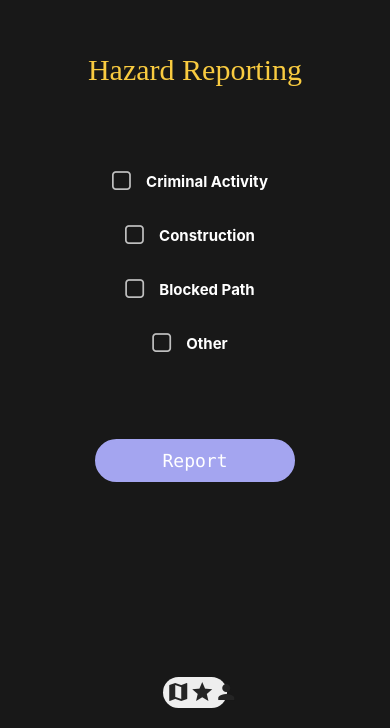
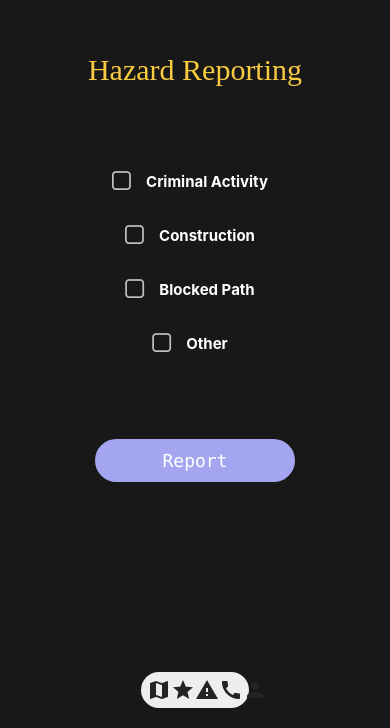
Before and after one commit to chloeegong/Lightguard, a React Native app: screen /Hazard in a window 390 px wide. Shown: the part 116-844 px from the top of the page. Built offline with nearby package versions, Linux system fonts and the light colour scheme.

Commit message:
fixing call button and navbar

```diff
--- a/CallEmergServicesPage.js
+++ b/CallEmergServicesPage.js
@@ -1,5 +1,6 @@
 //jocelyn
 import { Button, ThemeProvider, Input } from '@rneui/themed';
+import { StyleSheet, View, TouchableOpacity, wrap } from "react-native";
 import Icon from 'react-native-vector-icons/FontAwesome';
 import axios from 'axios';
 import React, {useState} from 'react';
@@ -35,7 +36,8 @@ export default function CallEmergServicesPage({ navigation }) {
 //creating simple button for the application
 //onPress uses the initiateCall function to fetch api
     return (
-
+      //This view encapsulates all of our elements
+      <View style={styles.container}>
         <Button
           title="Call the Emergency Number"
           buttonStyle={{
@@ -47,13 +49,26 @@ export default function CallEmergServicesPage({ navigation }) {
           containerStyle={{
             bottom: "2%",
             width: 200,
-            marginHorizontal: 110,
+            marginHorizontal: 700,
             marginVertical: 350,
           }}
           onPress={() => {
             handleCall();
           }}
           titleStyle={{ fontFamily: "Menlo", fontSize: 18 }} />
+        </View>
       );
 
 };
+//Styling used for the view everything is incapsulated in
+const styles = StyleSheet.create({
+  container: {
+    flex: 1,
+    flexDirection: "column",
+    alignItems: "flex-start",
+    changeDirection: "inherit",
+    backgroundColor: "#181818",
+    alignItems: "center",
+    //justifyContent: "space-around",
+  },
+});
--- a/NavBar.js
+++ b/NavBar.js
@@ -36,6 +36,16 @@ export default function NavBar() {
                     <Icon name = "star"/>
                 </Pressable>
 
+                {/* Jocelyn */}
+                {/* Adds safety button to navbar */}
+                <Pressable onPress={() => {navigation.navigate("SafetyButton");}}>
+                    <Icon name = "warning"/>
+                </Pressable>
+
+                <Pressable onPress={() => {navigation.navigate("CallEmergServices");}}>
+                    <Icon name = "call"/>
+                </Pressable>
+
                 <Pressable>
                     <Icon name = "person"/>
                 </Pressable>
```
